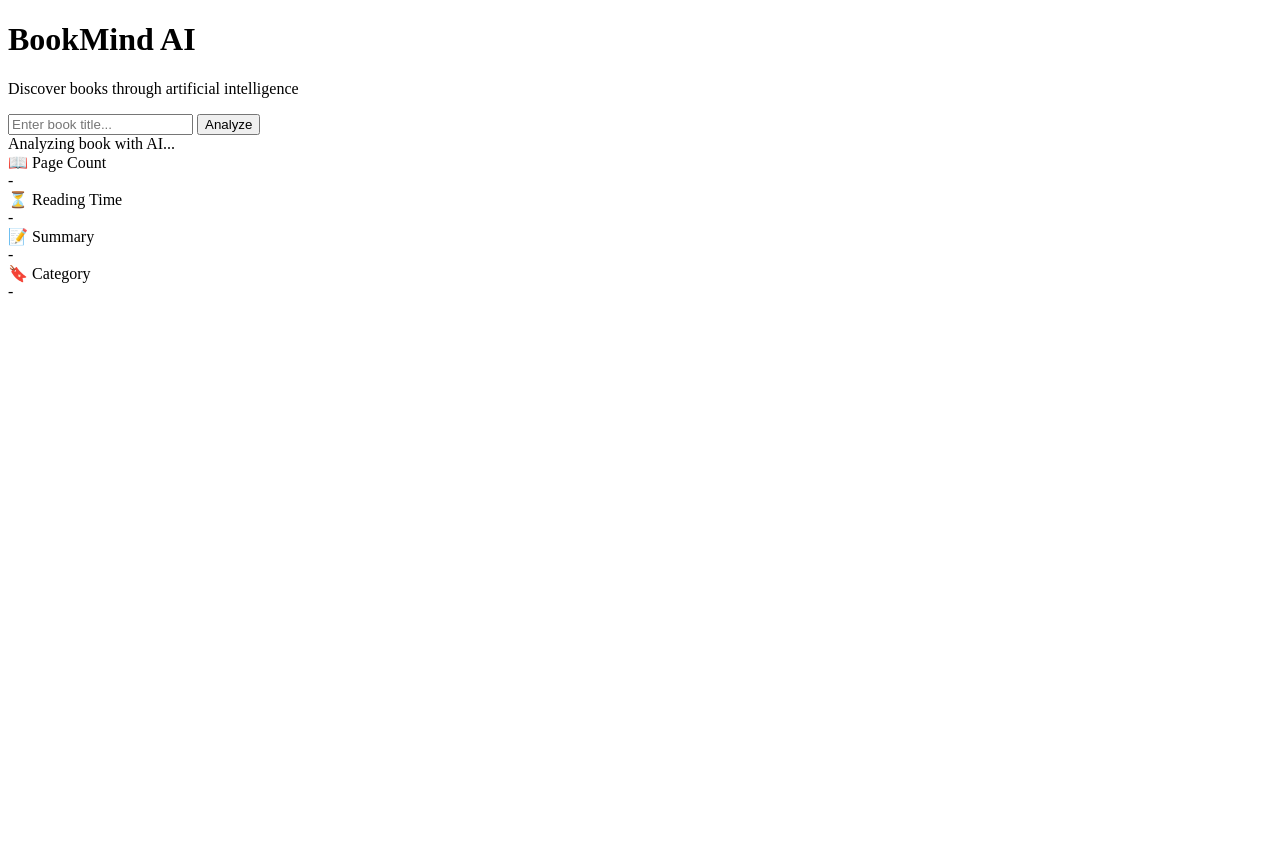
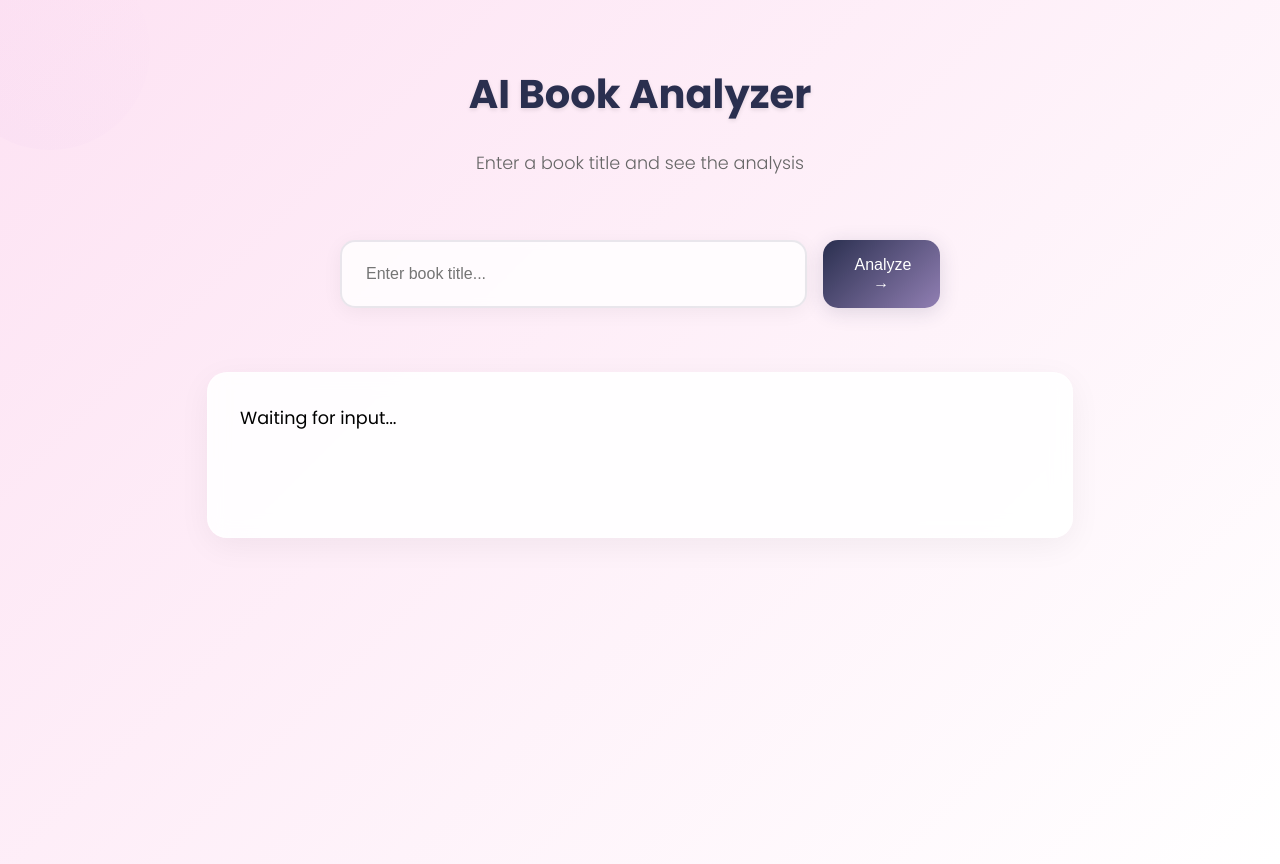
Before and after one commit to Masterbroo/Book-Analyzer, a plain HTML site: page index.html in a window 1280 px wide. Before the commit the page ends 800 px from the top, so only its background shows below. Drawn offline with Linux system fonts and the light colour scheme.

Commit message:
Update index.html

```diff
--- a/index.html
+++ b/index.html
@@ -3,46 +3,221 @@
 <head>
     <meta charset="UTF-8">
     <meta name="viewport" content="width=device-width, initial-scale=1.0">
-    <title>BookMind AI - Smart Book Insights</title>
-    <link href="https://fonts.googleapis.com/css2?family=Poppins:wght@300;400;600&family=Montserrat:wght@700&display=swap" rel="stylesheet">
-    <link rel="stylesheet" href="styles.css">
+    <title>AI Book Analyzer</title>
+    <link href="https://fonts.googleapis.com/css2?family=Poppins:wght@300;400;500;600;700&display=swap" rel="stylesheet">
+    <style>
+        :root {
+            --primary: #2A2F4F;
+            --secondary: #917FB3;
+            --accent: #E5BEEC;
+            --background: #FDE2F3;
+        }
+
+        body {
+            font-family: 'Poppins', sans-serif;
+            min-height: 100vh;
+            background: linear-gradient(135deg, var(--background) 0%, #ffffff 100%);
+            margin: 0;
+            padding: 2rem;
+            display: flex;
+            flex-direction: column;
+            align-items: center;
+            position: relative;
+            overflow-x: hidden;
+        }
+
+        body::before {
+            content: '';
+            position: absolute;
+            top: -50px;
+            left: -50px;
+            width: 200px;
+            height: 200px;
+            background: linear-gradient(45deg, var(--accent) 0%, transparent 100%);
+            border-radius: 50%;
+            opacity: 0.1;
+        }
+
+        h1 {
+            font-weight: 700;
+            font-size: 2.5rem;
+            color: var(--primary);
+            margin: 2rem 0 0.5rem;
+            position: relative;
+            text-shadow: 0 2px 4px rgba(0,0,0,0.1);
+        }
+
+        p {
+            color: #666;
+            font-weight: 300;
+            margin-bottom: 2rem;
+            font-size: 1.1rem;
+        }
+
+        .input-group {
+            position: relative;
+            margin: 2rem 0;
+            width: min(90%, 600px);
+            display: flex;
+            gap: 1rem;
+            justify-content: center;
+        }
+
+        input {
+            padding: 1rem 1.5rem;
+            width: 100%;
+            font-size: 1rem;
+            border-radius: 15px;
+            border: 2px solid rgba(42, 47, 79, 0.1);
+            background: rgba(255, 255, 255, 0.8);
+            backdrop-filter: blur(4px);
+            transition: all 0.3s ease;
+            box-shadow: 0 4px 20px rgba(0,0,0,0.05);
+        }
+
+        input:focus {
+            outline: none;
+            border-color: var(--secondary);
+            box-shadow: 0 4px 25px rgba(145, 127, 179, 0.2);
+            background: rgba(255, 255, 255, 1);
+        }
+
+        button {
+            padding: 1rem 2rem;
+            font-size: 1rem;
+            cursor: pointer;
+            border-radius: 15px;
+            border: none;
+            background: linear-gradient(135deg, var(--primary) 0%, var(--secondary) 100%);
+            color: white;
+            font-weight: 500;
+            transition: all 0.3s cubic-bezier(0.4, 0, 0.2, 1);
+            box-shadow: 0 4px 20px rgba(42, 47, 79, 0.15);
+            position: relative;
+            overflow: hidden;
+        }
+
+        button:hover {
+            transform: translateY(-2px);
+            box-shadow: 0 8px 25px rgba(42, 47, 79, 0.25);
+        }
+
+        button::after {
+            content: '';
+            position: absolute;
+            top: 0;
+            left: -100%;
+            width: 100%;
+            height: 100%;
+            background: linear-gradient(
+                120deg,
+                transparent,
+                rgba(255, 255, 255, 0.3),
+                transparent
+            );
+            transition: all 0.5s cubic-bezier(0.4, 0, 0.2, 1);
+        }
+
+        button:hover::after {
+            left: 100%;
+        }
+
+        #response {
+            margin: 2rem auto;
+            font-size: 1.1rem;
+            white-space: pre-line;
+            background: rgba(255, 255, 255, 0.9);
+            backdrop-filter: blur(10px);
+            padding: 2rem;
+            border-radius: 20px;
+            width: min(90%, 800px);
+            min-height: 100px;
+            box-shadow: 0 8px 32px rgba(0, 0, 0, 0.05);
+            border: 1px solid rgba(255, 255, 255, 0.3);
+            transition: all 0.3s ease;
+            position: relative;
+        }
+
+        #response.loading {
+            background: linear-gradient(90deg, rgba(255,255,255,0.9) 0%, rgba(245,245,245,0.9) 50%, rgba(255,255,255,0.9) 100%);
+            background-size: 200% 200%;
+            animation: loadingShine 1.5s infinite;
+        }
+
+        @keyframes loadingShine {
+            0% { background-position: 200% 0; }
+            100% { background-position: -200% 0; }
+        }
+
+        @media (max-width: 768px) {
+            body {
+                padding: 1rem;
+            }
+
+            .input-group {
+                flex-direction: column;
+                width: 90%;
+            }
+
+            button {
+                width: 100%;
+            }
+        }
+
+        .particles {
+            position: absolute;
+            width: 100%;
+            height: 100%;
+            top: 0;
+            left: 0;
+            pointer-events: none;
+            z-index: 0;
+        }
+
+        .particle {
+            position: absolute;
+            background: linear-gradient(45deg, var(--accent), var(--secondary));
+            border-radius: 50%;
+            animation: float 20s infinite linear;
+            opacity: 0.2;
+        }
+
+        @keyframes float {
+            0% { transform: translateY(0) rotate(0deg); }
+            100% { transform: translateY(-100vh) rotate(360deg); }
+        }
+    </style>
 </head>
 <body>
-    <div class="container">
-        <header>
-            <h1>BookMind AI</h1>
-            <p>Discover books through artificial intelligence</p>
-        </header>
-
-        <div class="search-container">
-            <input type="text" placeholder="Enter book title..." id="bookInput">
-            <button onclick="processBook()">Analyze</button>
-        </div>
-
-        <div class="loading" id="loading">
-            Analyzing book with AI...
-        </div>
-
-        <div class="results-grid" id="results">
-            <div class="result-card">
-                <div class="result-title">📖 Page Count</div>
-                <div class="result-content" id="pageCount">-</div>
-            </div>
-            <div class="result-card">
-                <div class="result-title">⏳ Reading Time</div>
-                <div class="result-content" id="readingTime">-</div>
-            </div>
-            <div class="result-card">
-                <div class="result-title">📝 Summary</div>
-                <div class="result-content" id="summary">-</div>
-            </div>
-            <div class="result-card">
-                <div class="result-title">🔖 Category</div>
-                <div class="result-content" id="category">-</div>
-            </div>
-        </div>
+    <div class="particles">
+        <!-- Add some dynamic particles -->
+        <div class="particle" style="width: 50px; height: 50px; left: 10%; animation-delay: 0s;"></div>
+        <div class="particle" style="width: 30px; height: 30px; left: 30%; animation-delay: -5s;"></div>
+        <div class="particle" style="width: 40px; height: 40px; left: 70%; animation-delay: -10s;"></div>
     </div>
 
+    <h1>AI Book Analyzer</h1>
+    <p>Enter a book title and see the analysis</p>
+
+    <div class="input-group">
+        <input type="text" id="bookInput" placeholder="Enter book title..." />
+        <button id="fetchSummary">Analyze →</button>
+    </div>
+
+    <div id="response">Waiting for input...</div>
+
     <script src="script.js"></script>
+    <script>
+        // Add simple loading state
+        document.getElementById('fetchSummary').addEventListener('click', function() {
+            const response = document.getElementById('response');
+            response.classList.add('loading');
+            response.textContent = 'Analyzing literary patterns...';
+
+            setTimeout(() => {
+                response.classList.remove('loading');
+            }, 3000);
+        });
+    </script>
 </body>
 </html>
```
